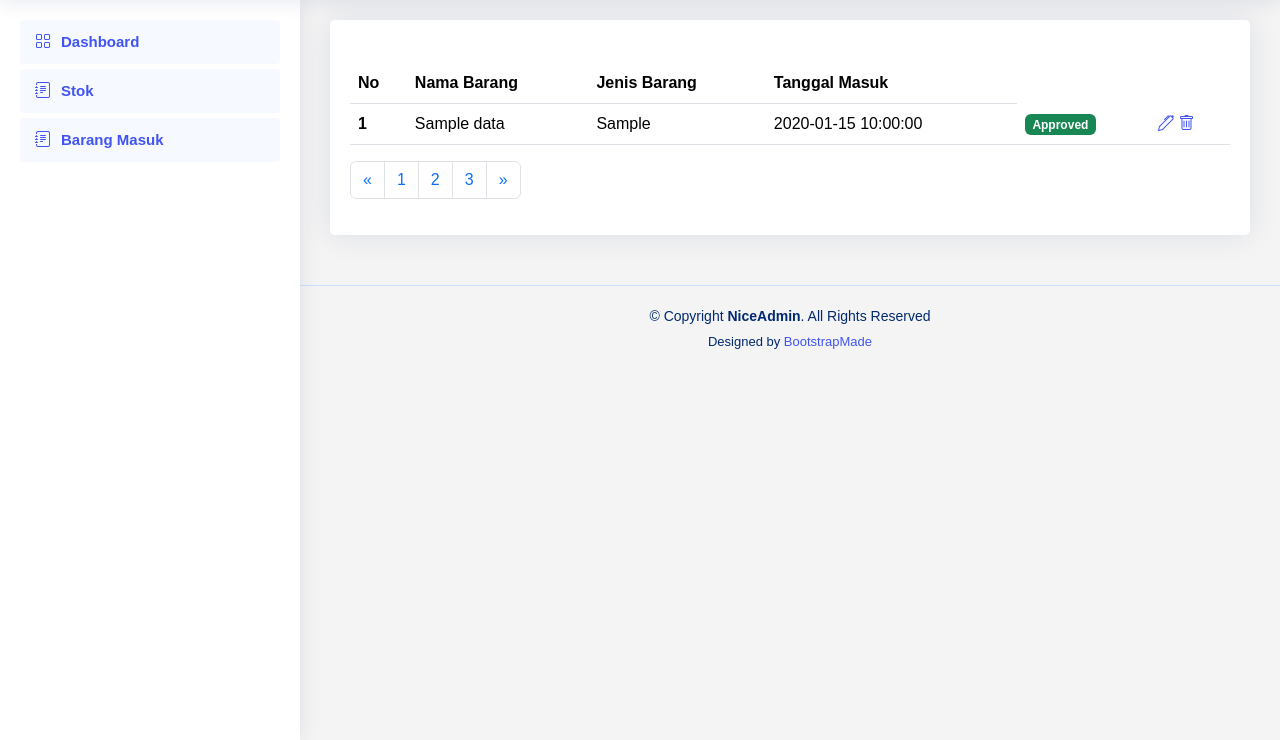
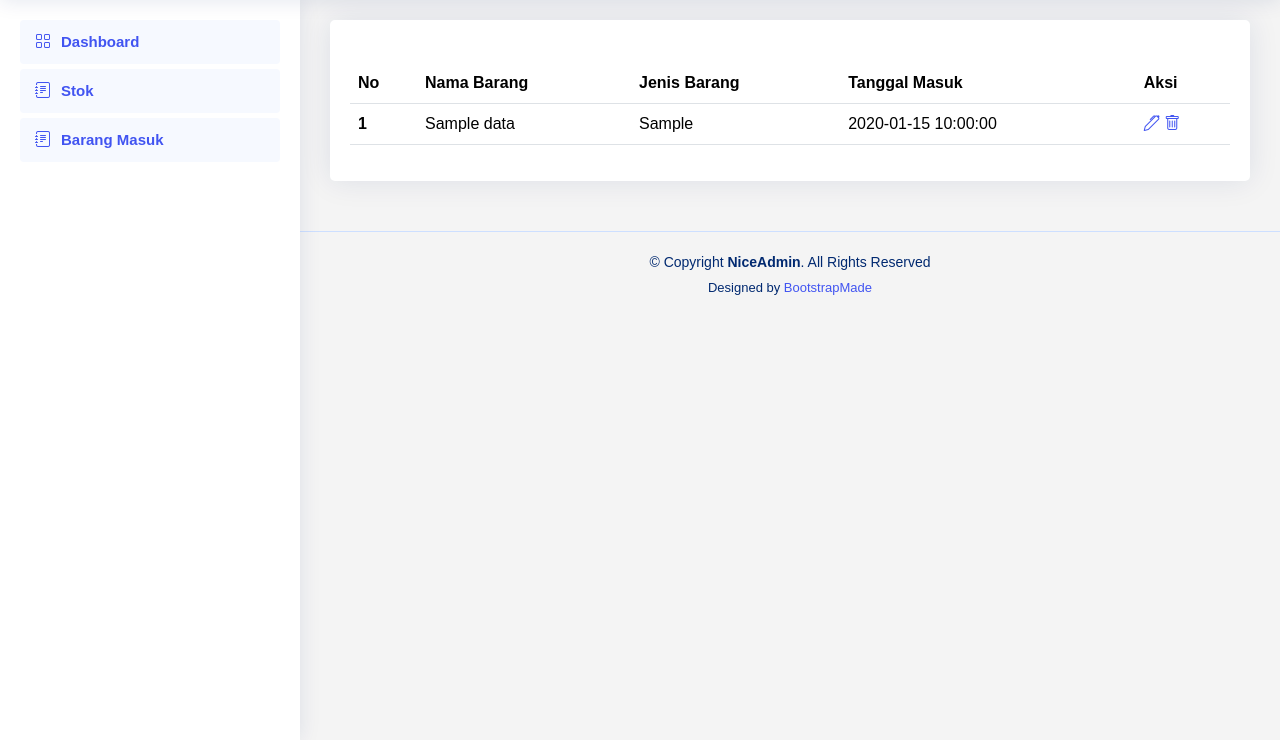
Before and after one commit to Liforceee/Cloud_Computing, a CodeIgniter 4 app: the page made by app/Views/content/stok.php in a window 1280 px wide. Shown: the part 60-800 px from the top of the page. Run offline with PHP 8.4 and a stand-in for CodeIgniter, Linux system fonts and the light colour scheme; the template is opened without the code that fills it: most values are stand-ins (such as "Sample title", 1, 10 or a date in 2020); some libraries are stand-ins or nearby versions.

Commit message:
Update stok.php

```diff
--- a/app/Views/content/stok.php
+++ b/app/Views/content/stok.php
@@ -18,6 +18,7 @@
                             <th scope="col">Nama Barang</th>
                             <th scope="col">Jenis Barang</th>
                             <th scope="col">Tanggal Masuk</th>
+                            <th scope="col">Aksi</th>
                         </tr>
                     </thead>
                     <tbody>
@@ -29,7 +30,6 @@
                                 <td><?= $barang->nama_brg ?></td>
                                 <td><?= $barang->jenis_brg ?></td>
                                 <td><?= $barang->tgl_masuk ?></td>
-                                <td><span class="badge bg-success">Approved</span></td>
                                 <td><a href="<?= base_url('') . $barang->id ?> " data-bs-toggle="modal" data-bs-target="#edit<?= $barang->id ?>" class="bi bi-pen"> </a>
                                     <a href="<?= base_url('') . $barang->id ?>" class="bi bi-trash" data-bs-toggle="modal" data-bs-target="#delet<?= $barang->id ?>"> </a>
                                 </td>
@@ -38,24 +38,6 @@
 
                     </tbody>
                 </table>
-                <!-- Pagination with icons -->
-                <nav aria-label="Page navigation example">
-                    <ul class="pagination ">
-                        <li class="page-item">
-                            <a class="page-link" href="#" aria-label="Previous">
-                                <span aria-hidden="true">&laquo;</span>
-                            </a>
-                        </li>
-                        <li class="page-item"><a class="page-link" href="#">1</a></li>
-                        <li class="page-item"><a class="page-link" href="#">2</a></li>
-                        <li class="page-item"><a class="page-link" href="#">3</a></li>
-                        <li class="page-item">
-                            <a class="page-link" href="#" aria-label="Next">
-                                <span aria-hidden="true">&raquo;</span>
-                            </a>
-                        </li>
-                    </ul>
-                </nav><!-- End Pagination with icons -->
             </div>
 
         </div>
```
